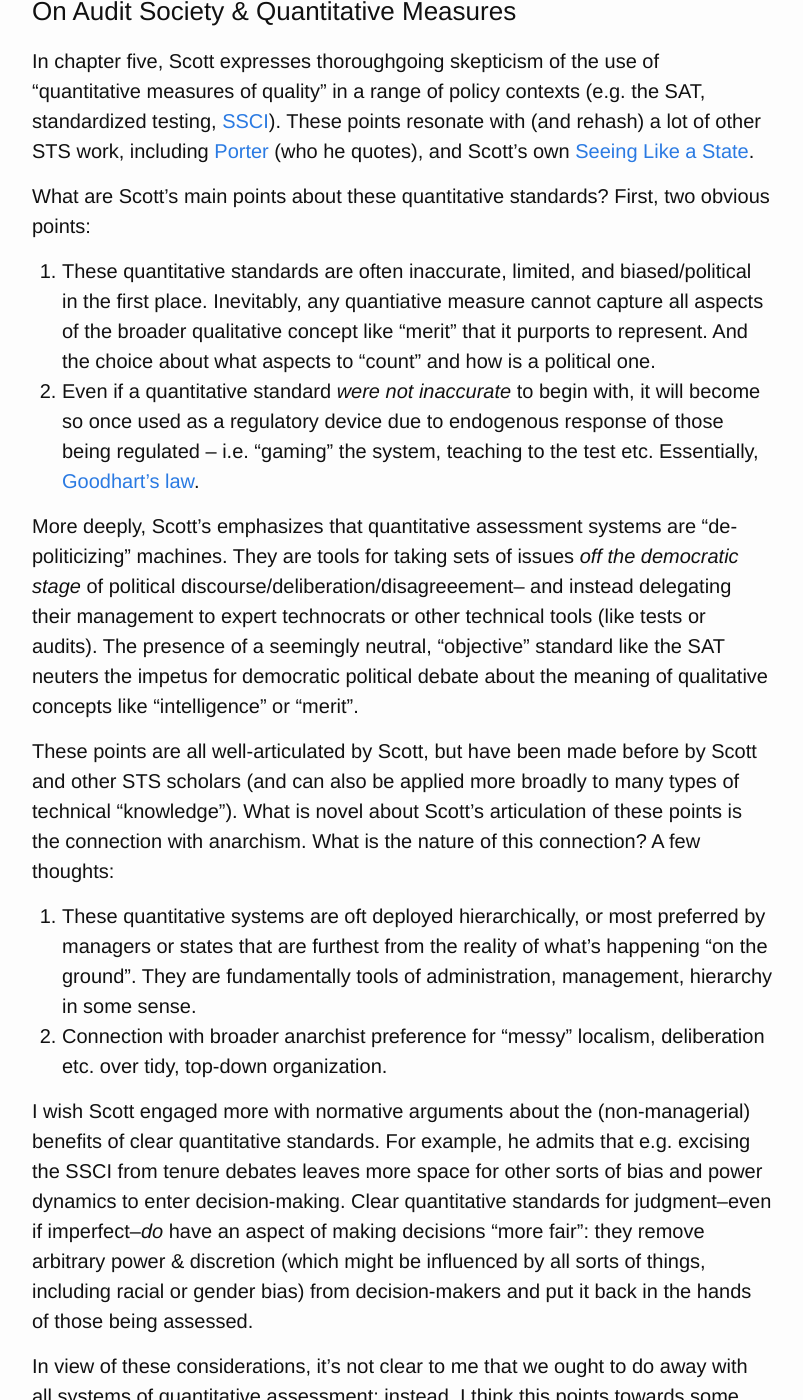
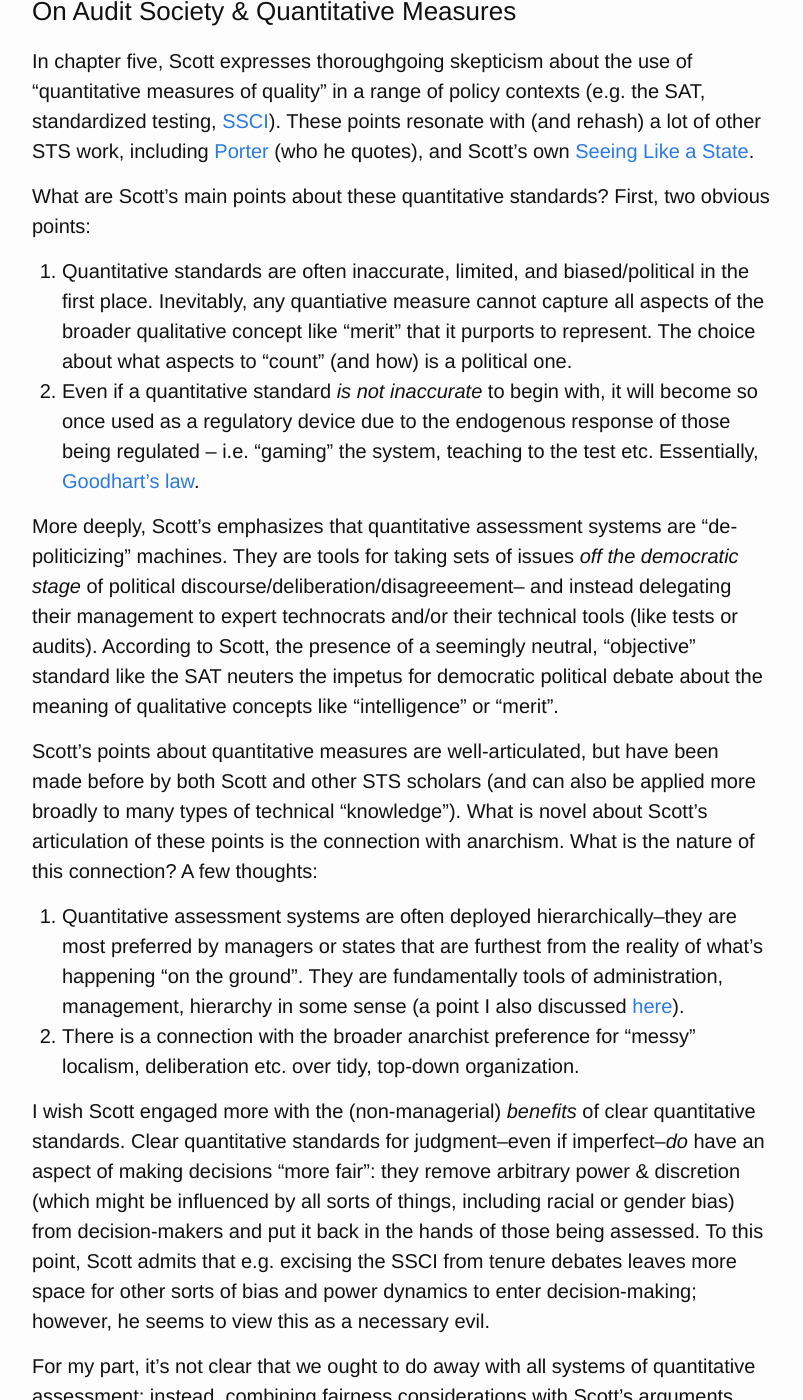
Before and after one commit to Fossj117/fossj117.github.io, a Jekyll site: the page built from _posts/2023-12-20-notes-on-scott.md, in a window 1280 px wide and 1400 px high, scrolled down 4332 px. Shown: the whole window, without its empty margins (238-1041 px from the left). Built offline with Jekyll 4.4.1, drawn with Linux system fonts in a browser that asks for light colours; a script that is not in the unit is left out; comment, search, counter and statistics services are not loaded; some of the changed text lies outside the part shown.

Commit message:
wording tweaks scott

```diff
--- a/_posts/2023-12-20-notes-on-scott.md
+++ b/_posts/2023-12-20-notes-on-scott.md
@@ -82,20 +82,20 @@ I want to think more about these themes. There are clear connections to philosop
 
 ## On Audit Society & Quantitative Measures
 
-In chapter five, Scott expresses thoroughgoing skepticism of the use of "quantitative measures of quality" in a range of policy contexts (e.g. the SAT, standardized testing, [SSCI](https://en.wikipedia.org/wiki/Social_Sciences_Citation_Index)). These points resonate with (and rehash) a lot of other STS work, including [Porter](https://press.princeton.edu/books/paperback/9780691208411/trust-in-numbers) (who he quotes), and Scott's own [Seeing Like a State](https://en.wikipedia.org/wiki/Seeing_Like_a_State#:~:text=Seeing%20Like%20a%20State%3A%20How,accordance%20with%20purported%20scientific%20laws.).
+In chapter five, Scott expresses thoroughgoing skepticism about the use of "quantitative measures of quality" in a range of policy contexts (e.g. the SAT, standardized testing, [SSCI](https://en.wikipedia.org/wiki/Social_Sciences_Citation_Index)). These points resonate with (and rehash) a lot of other STS work, including [Porter](https://press.princeton.edu/books/paperback/9780691208411/trust-in-numbers) (who he quotes), and Scott's own [Seeing Like a State](https://en.wikipedia.org/wiki/Seeing_Like_a_State#:~:text=Seeing%20Like%20a%20State%3A%20How,accordance%20with%20purported%20scientific%20laws.).
 
 What are Scott's main points about these quantitative standards? First, two obvious points:
 
-1. These quantitative standards are often inaccurate, limited, and biased/political in the first place. Inevitably, any quantiative measure cannot capture all aspects of the broader qualitative concept like "merit" that it purports to represent. And the choice about what aspects to "count" and how is a political one.
-2. Even if a quantitative standard _were not inaccurate_ to begin with, it will become so once used as a regulatory device due to endogenous response of those being regulated -- i.e. "gaming" the system, teaching to the test etc. Essentially, [Goodhart's law](https://en.wikipedia.org/wiki/Goodhart%27s_law).
+1. Quantitative standards are often inaccurate, limited, and biased/political in the first place. Inevitably, any quantiative measure cannot capture all aspects of the broader qualitative concept like "merit" that it purports to represent. The choice about what aspects to "count" (and how) is a political one.
+2. Even if a quantitative standard _is not inaccurate_ to begin with, it will become so once used as a regulatory device due to the endogenous response of those being regulated -- i.e. "gaming" the system, teaching to the test etc. Essentially, [Goodhart's law](https://en.wikipedia.org/wiki/Goodhart%27s_law).
 
-More deeply, Scott's emphasizes that quantitative assessment systems are "de-politicizing" machines. They are tools for taking sets of issues _off the democratic stage_ of political discourse/deliberation/disagreeement-- and instead delegating their management to expert technocrats or other technical tools (like tests or audits). The presence of a seemingly neutral, "objective" standard like the SAT neuters the impetus for democratic political debate about the meaning of qualitative concepts like "intelligence" or "merit".
+More deeply, Scott's emphasizes that quantitative assessment systems are "de-politicizing" machines. They are tools for taking sets of issues _off the democratic stage_ of political discourse/deliberation/disagreeement-- and instead delegating their management to expert technocrats and/or their technical tools (like tests or audits). According to Scott, the presence of a seemingly neutral, "objective" standard like the SAT neuters the impetus for democratic political debate about the meaning of qualitative concepts like "intelligence" or "merit".
 
-These points are all well-articulated by Scott, but have been made before by Scott and other STS scholars (and can also be applied more broadly to many types of technical "knowledge"). What is novel about Scott's articulation of these points is the connection with anarchism. What is the nature of this connection? A few thoughts:
+Scott's points about quantitative measures are well-articulated, but have been made before by both Scott and other STS scholars (and can also be applied more broadly to many types of technical "knowledge"). What is novel about Scott's articulation of these points is the connection with anarchism. What is the nature of this connection? A few thoughts:
 
-1. These quantitative systems are oft deployed hierarchically, or most preferred by managers or states that are furthest from the reality of what's happening "on the ground". They are fundamentally tools of administration, management, hierarchy in some sense.
-2. Connection with broader anarchist preference for "messy" localism, deliberation etc. over tidy, top-down organization.
+1. Quantitative assessment systems are often deployed hierarchically--they are most preferred by managers or states that are furthest from the reality of what's happening "on the ground". They are fundamentally tools of administration, management, hierarchy in some sense (a point I also discussed [here](https://jeffreyfossett.com/2023/10/25/brainstorm-on-plurality-and-quant-social-science.html)).
+2. There is a connection with the broader anarchist preference for "messy" localism, deliberation etc. over tidy, top-down organization.
 
-I wish Scott engaged more with normative arguments about the (non-managerial) benefits of clear quantitative standards. For example, he admits that e.g. excising the SSCI from tenure debates leaves more space for other sorts of bias and power dynamics to enter decision-making. Clear quantitative standards for judgment--even if imperfect--_do_ have an aspect of making decisions "more fair": they remove arbitrary power & discretion (which might be influenced by all sorts of things, including racial or gender bias) from decision-makers and put it back in the hands of those being assessed.
+I wish Scott engaged more with the (non-managerial) _benefits_ of clear quantitative standards. Clear quantitative standards for judgment--even if imperfect--_do_ have an aspect of making decisions "more fair": they remove arbitrary power & discretion (which might be influenced by all sorts of things, including racial or gender bias) from decision-makers and put it back in the hands of those being assessed. To this point, Scott admits that e.g. excising the SSCI from tenure debates leaves more space for other sorts of bias and power dynamics to enter decision-making; however, he seems to view this as a necessary evil.
 
-In view of these considerations, it's not clear to me that we ought to do away with all systems of quantitative assessment; instead, I think this points towards some middle path: recognizing the value of these systems while also keeping them open for democratic debate; not naturalizing (say) the SAT as _the_ be-all-end-all measure of merit, but holding it loosely in a pragmatist sort of sense, recognizing it is useful but also has limits, and is always up for re-assessment.
+For my part, it's not clear that we ought to do away with all systems of quantitative assessment; instead, combining fairness considerations with Scott's arguments about de-politicization point towards a middle path: recognizing the value of these systems while also keeping them open for democratic debate; not naturalizing (say) the SAT as _the_ be-all-end-all measure of merit, but holding it loosely in a pragmatist sort of sense, recognizing it is useful but also has limits, and is always up for re-assessment.
```
Also changed, not shown: other parts of _posts/2023-12-20-notes-on-scott.md (+1 -1 lines).
